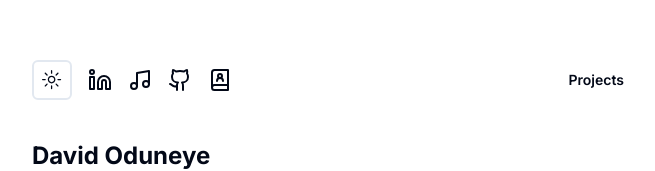
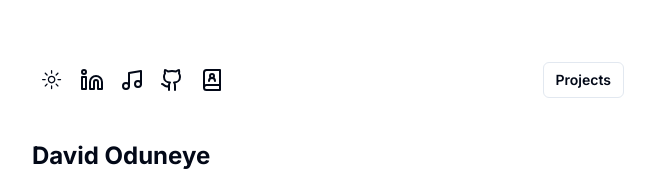
Before and after one commit to DOOduneye/portfolio, a Next.js app: page / in a window 1280 px wide. Shown: the top 171 px of the page, without its empty margins (312-967 px from the left). Built offline with nearby package versions, Linux system fonts and the light colour scheme; no server answers; the database is empty.

Commit message:
complete mvp

```diff
--- a/app/(admin)/admin/_components/post-card.tsx
+++ b/app/(admin)/admin/_components/post-card.tsx
@@ -13,8 +13,6 @@ import {
     DropdownMenuSeparator,
     DropdownMenuTrigger,
 } from "@/components/ui/dropdown-menu"
-
-
 
 interface PostCardProps {
     post: Post;
--- a/app/(home)/_components/brand-button.tsx
+++ b/app/(home)/_components/brand-button.tsx
@@ -1,6 +1,7 @@
 import { LucideIcon } from "lucide-react"
 
 import { Tooltip, TooltipContent, TooltipProvider, TooltipTrigger } from "@/components/ui/tooltip"
+import { Button } from "@/components/ui/button"
 
 interface BrandButtonProps {
     icon: LucideIcon
@@ -17,9 +18,11 @@ export const BrandButton = ({
         <TooltipProvider>
             <Tooltip>
                 <TooltipTrigger>
-                    <a className="flex items-center justify-center transition-colors duration-200 hover:text-gray-400 dark:hover:text-gray-800" href={href}>
-                        <Icon />
-                    </a>
+                    <Button variant="outline" size="icon" className=" border-0 bg-transparent dark:bg-transparent" asChild>
+                        <a href={href} target="_blank" rel="noopener noreferrer">
+                            <Icon />
+                        </a>
+                    </Button>
                 </TooltipTrigger>
                 <TooltipContent>
                     <span className="text-sm font-normal text-gray-900 dark:text-gray-200">{tip}</span>
--- a/app/(home)/_components/experience-card.tsx
+++ b/app/(home)/_components/experience-card.tsx
@@ -37,12 +37,12 @@ export const ExperienceCard = ({ experience: { role, company, to, from, descript
             animate={controls}
             className='grid grid-cols-3 gap-5'
         >
-            <span className="col-span-1 text-muted-foreground text-sm md:text-md">{date}</span>
+            <span className="col-span-1 dark:text-muted-foreground text-gray-500 text-sm md:text-sm font-normal">{date}</span>
 
             <div className="col-span-2 flex flex-col">
                 <span className="text-md md:text-lg font-semibold">{role}</span>
-                <span className="text-sm md:text-sm font-normal text-muted-foreground">{company}</span>
-                <p className="mt-2 text-sm font-normal text-muted-foreground">
+                <span className="text-sm md:text-sm font-normal dark:text-muted-foreground text-gray-500">{company}</span>
+                <p className="mt-2 text-sm font-normal dark:text-muted-foreground text-gray-500">
                     {description}
                 </p>
             </div>
--- a/app/(home)/_components/hs-projects.tsx
+++ b/app/(home)/_components/hs-projects.tsx
@@ -21,11 +21,11 @@ export const HomeScreenProjects = () => {
                 <h1 className='text-md font-semibold'>
                     Projects
                 </h1>
-                <Link href='/projects' className="flex flex-row items-center space-x-2 cursor-pointer transition duration-300 ease-in-out group group-hover:text-gray-400">
-                    <span className='text-sm font-normal hidden text-gray-500 group-hover:block transition duration-300 ease-in-out'>
+                <Link href='/projects' className="flex flex-row items-center space-x-2 cursor-pointer group group-hover:text-gray-400">
+                    <span className='text-sm font-normal hidden text-gray-500 group-hover:block'>
                         See More
                     </span>
-                    <ChevronRight className='w-6 h-6 text-gray-500 group-hover:text-gray-400 transition duration-300 ease-in-out' />
+                    <ChevronRight className='w-6 h-6 dark:text-gray-500 dark:group-hover:text-gray-400 text-gray-500 group-hover:text-gray-700' />
                 </Link>
             </div>
             <div className='grid grid-cols-1 gap-4'>
--- a/app/(home)/_components/navbar.tsx
+++ b/app/(home)/_components/navbar.tsx
@@ -10,6 +10,7 @@ import { useInView } from "react-intersection-observer";
 
 import { BrandButton } from "./brand-button";
 import { ModeToggle } from "@/components/mode-toggle";
+import { Button } from "@/components/ui/button";
 
 export const Navbar = () => {
     const pathname = usePathname();
@@ -35,7 +36,7 @@ export const Navbar = () => {
             initial={{ y: -50, opacity: 0 }}
             animate={controls}
             className='flex flex-row justify-between my-10 flex-center'>
-            <div className='flex flex-row space-x-4'>
+            <div className='flex flex-row'>
                 <ModeToggle />
                 <BrandButton icon={LinkedinIcon} href='https://www.linkedin.com/in/dooduneye' tip='LinkedIn' />
                 <BrandButton icon={Music} href='https://open.spotify.com/user/317gsn3rqunkxocwuvf7njcj5luy' tip='Spotify' />
@@ -45,10 +46,10 @@ export const Navbar = () => {
 
             <nav className='flex flex-row self-center justify-around space-x-4'>
                 {!isHomePage && (
-                    <Link
-                        href='/'
-                        className='px-4 text-sm font-semibold hover:underline hover:underline-offset-4 underlinetext-muted-foreground hover:text-gray-500'>
-                        Home
+                    <Link href='/' passHref>
+                        <Button variant='outline' size='sm' className='text-sm font-semibold dark:text-gray-200 dark:hover:text-gray-100 hover:text-gray-500'>
+                            Home
+                        </Button>
                     </Link>
                 )}
                 {isHomePage && (
@@ -58,10 +59,10 @@ export const Navbar = () => {
                             className='text-sm font-semibold hover:underline hover:underline-offset-4 underlinetext-muted-foreground hover:text-gray-500'>
                             Writing
                         </Link> */}
-                        <Link
-                            href='/projects'
-                            className='text-sm font-semibold hover:underline hover:underline-offset-4 underlinetext-muted-foreground hover:text-gray-500'>
-                            Projects
+                        <Link href='/projects' passHref>
+                            <Button variant='outline' size='sm' className='text-sm font-semibold dark:text-gray-200 dark:hover:text-gray-100 hover:text-gray-500'>
+                                Projects
+                            </Button>
                         </Link>
                     </>
                 )}
--- a/app/(home)/page.tsx
+++ b/app/(home)/page.tsx
@@ -29,7 +29,7 @@ const Home = () => {
       animate={controls}
     >
       <h1 className='text-2xl font-bold'>David Oduneye</h1>
-      <p className='mt-4 text-sm font-normal text-muted-foreground'>
+      <p className='mt-4 text-sm font-normal dark:text-muted-foreground text-gray-500'>
         I am a third year Computer Science student at Northeastern University.
         I am not only honing my skills in computer science but also expanding my knowledge as a
         Full Stack Software and Machine Learning Engineer. With a strong passion for building
--- a/components/mode-toggle.tsx
+++ b/components/mode-toggle.tsx
@@ -18,7 +18,7 @@ export function ModeToggle() {
     return (
         <DropdownMenu>
             <DropdownMenuTrigger asChild>
-                <Button variant="outline" size="icon" className="border-2">
+                <Button variant="outline" size="icon" className="border-0 bg-transparent dark:bg-transparent">
                     <SunIcon className="h-[1.2rem] w-[1.2rem] rotate-0 scale-100 transition-all dark:-rotate-90 dark:scale-0" />
                     <MoonIcon className="absolute h-[1.2rem] w-[1.2rem] rotate-90 scale-0 transition-all dark:rotate-0 dark:scale-100" />
                     <span className="sr-only">Toggle theme</span>
--- a/components/project-card.tsx
+++ b/components/project-card.tsx
@@ -27,7 +27,7 @@ export const ProjectCard = ({ project: { title, description, tags, date, link }
             ref={ref}
             initial={{ y: 30, opacity: 0 }}
             animate={controls}
-            className='flex flex-col px-5 py-5 transition-all duration-300 ease-in-out transform border-2 border-transparent border-gray-200 shadow-sm dark:border-gray-900 sm:dark:hover:border-gray-300 rounded-xl sm:hover:scale-105 sm:hover:border-gray-500 cursor-pointer'
+            className='flex flex-col px-5 py-5 transition-all duration-300 ease-in-out transform border-2 border-gray-300/60 shadow-sm dark:border-gray-900 sm:dark:hover:border-gray-300 rounded-xl sm:hover:scale-105 sm:hover:border-gray-500 cursor-pointer'
             href={link}
             target='_blank'
         >
```
